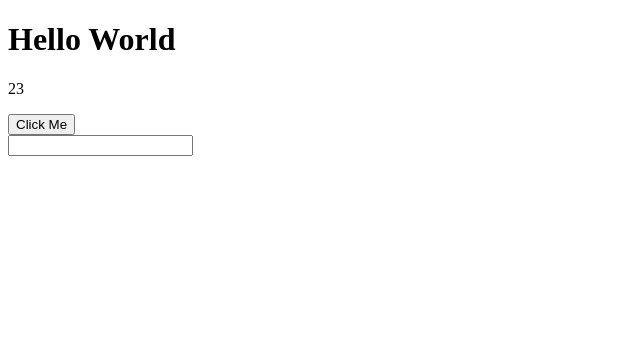
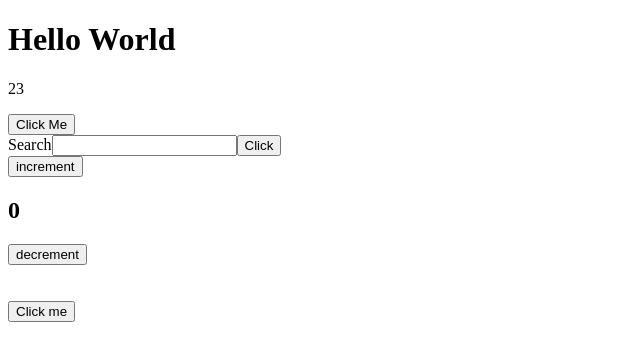
Before and after one commit to Ahmad-khan-1/Typescript-project, a React (Vite) app in the folder React_Typescript_practice/: page / in a window 1280 px wide. Shown: the top 360 px of the page, without its empty margins (0-640 px from the left). Built offline with nearby package versions, Linux system fonts and the light colour scheme.

Commit message:
Props and counter app practice react-typescript

```diff
--- a/React_Typescript_practice/src/App.tsx
+++ b/React_Typescript_practice/src/App.tsx
@@ -1,3 +1,5 @@
+import Counter from "./components/CounterApp";
+import ClickaButton from "./components/General";
 import Header from "./components/Header";
 import HeroSection from "./components/HeroSection";
 
@@ -13,7 +15,12 @@ const App = () => {
       >
         <button>Click Me </button>
       </Header>
-      <HeroSection />
+      <HeroSection label="Search" value={""} onChange={() => {}} />
+      <Counter />
+
+      <br />
+      <br />
+      <ClickaButton text="Click me" onClick={() => alert("this is me ")} />
     </div>
   );
 };
--- /dev/null
+++ b/React_Typescript_practice/src/components/CounterApp.tsx
@@ -0,0 +1,17 @@
+import { useState } from "react";
+
+const Counter = () => {
+  const [count, setCount] = useState<number>(0);
+  const increment = () => setCount(count + 1);
+
+  const decrement = () => setCount(count - 1);
+
+  return (
+    <div>
+      <button onClick={increment}>increment</button>
+      <h2>{count}</h2>
+      <button onClick={decrement}>decrement</button>
+    </div>
+  );
+};
+export default Counter;
--- /dev/null
+++ b/React_Typescript_practice/src/components/General.tsx
@@ -0,0 +1,9 @@
+interface Btn {
+  text: string;
+  onClick: () => void;
+}
+
+const ClickaButton: React.FC<Btn> = (props) => {
+  return <button onClick={props.onClick}>{props.text}</button>;
+};
+export default ClickaButton;
--- a/React_Typescript_practice/src/components/HeroSection.tsx
+++ b/React_Typescript_practice/src/components/HeroSection.tsx
@@ -1,7 +1,7 @@
 type HeroSectionProps<T extends string | number> = {
   label: string;
   value: T;
-  onChange: (e: React.ChangeEvent<HTMLInputElement>) => void;
+  onChange: () => void;
 };
 
 const HeroSection = <T extends string | number>({
@@ -15,6 +15,7 @@ const HeroSection = <T extends string | number>({
         <label>{label}</label>
 
         <input type="text" value={value} onChange={onChange} />
+        <button type="submit">Click</button>
       </form>
     </div>
   );
```
